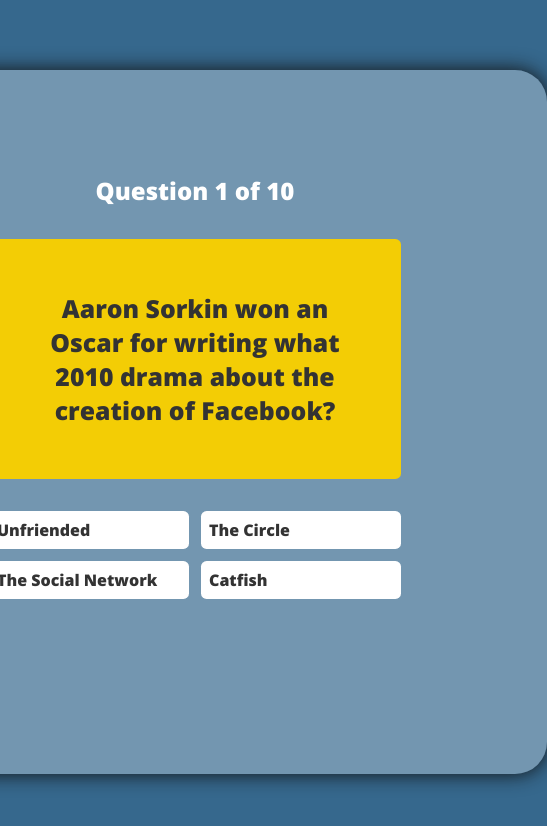
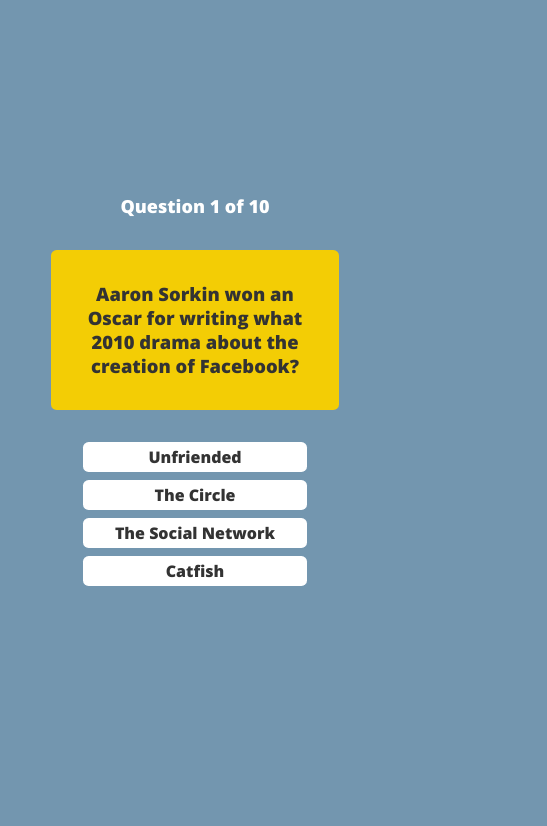
Before and after one commit to larry-gonzales/quiz-show, a plain HTML site: page index.html in a window 390 px wide. Both pictures are taken after a click on the button "MOVIES". Shown: the whole page, 547 px wide, since content can reach past the window. Drawn offline with nearby package versions, Linux system fonts and the light colour scheme.

Commit message:
Add files via upload

```diff
--- a/script.js
+++ b/script.js
@@ -141,7 +141,7 @@
         ]
     },
     {
-        question: 'In the movie Elf, what flavor of Pop Tarts does Buddy use in his spaghetti?',
+        question: 'In the movie Elf, ' + '\n' + 'what flavor of Pop Tarts does Buddy use in ' + '\n' + 'his spaghetti?',
         answer: [
         {text: 'Strawberry', correct: false},
         {text: 'Chocolate', correct: true},
@@ -150,7 +150,7 @@
         ]
     },
     {
-        question: 'Which character does Tom Cruise play in Top Gun?',
+        question: 'Which character does Tom Cruise play in ' + '\n' + 'Top Gun?',
         answer: [
         {text: 'Maverick', correct: true},
         {text: 'Cougar', correct: false},
@@ -177,7 +177,7 @@
         ]
     },
     {
-        question: 'Who is the only Disney princess who was inspired by an actual person?',
+        question: 'Who is the only Disney princess who was inspired by an ' + '\n' + 'actual person?',
         answer: [
         {text: 'Jasmine', correct: false},
         {text: 'Moana', correct: false},
@@ -217,7 +217,7 @@
 // Sports category questions
 const sportsQuestions = [
     {
-        question: 'What’s the diameter of a basketball hoop in inches?',
+        question: 'What’s the diameter ' + '\n' + 'of a basketball hoop ' + '\n' + 'in inches?',
         answer: [
         {text: '12 inches', correct: false},
         {text: '18 inches', correct: true},
@@ -226,7 +226,7 @@
         ]
     },
     {
-        question: 'What do you call it when a player makes three back-to-back strikes in bowling?',
+        question: 'What do you call it when a player makes three back-to-back strikes ' + '\n' + 'in bowling?',
         answer: [
         {text: 'Turkey', correct: true},
         {text: 'Triple', correct: false},
@@ -235,7 +235,7 @@
         ]
     },
     {
-        question: 'A sporting event is held every year on Memorial Day. What is it?',
+        question: 'A sporting event is ' + '\n' + 'held every year on ' + '\n' + 'Memorial Day.' + '\n' + 'What is it?',
         answer: [
         {text: 'The World Cup', correct: false},
         {text: 'Wimbledon', correct: false},
@@ -253,7 +253,7 @@
         ]
     },
     {
-        question: 'Which country has competed the most times in the summer Olympics without winning a gold medal?',
+        question: 'Which country has competed the most times in the summer Olympics without winning a ' + '\n' + 'gold medal?',
         answer: [
         {text: 'The Philippines', correct: true},
         {text: 'Guam', correct: false},
@@ -262,7 +262,7 @@
         ]
     },
     {
-        question: 'How many dimples are there on an average golf ball?',
+        question: 'How many dimples ' + '\n' + ' are there on an ' + '\n' + 'average golf ball?',
         answer: [
         {text: '100', correct: false},
         {text: '256', correct: false},
@@ -271,7 +271,7 @@
         ]
     },
     {
-        question: 'What is the only team in the NFL to neither host nor play in the Super Bowl?',
+        question: 'What is the only team ' + '\n' + 'in the NFL to neither ' + '\n' + 'host nor play in ' + '\n' + 'the Super Bowl?',
         answer: [
         {text: 'Buffalo Bills', correct: false},
         {text: 'Cleveland Browns', correct: true},
@@ -289,7 +289,7 @@
         ]
     },
     {
-        question: 'What number is next (right) to the number "20" on a standard British dart board?',
+        question: 'What number is next (right) to the number "20" on a standard British ' + '\n' + 'dart board?',
         answer: [
         {text: '9', correct: false},
         {text: '4', correct: false},
@@ -311,7 +311,7 @@
 // Cartoons category questions
 const cartoonsQuestions = [
     {
-        question: 'In Rick and Morty, from which dimension do Rick and Morty originate from?',
+        question: 'In Rick and Morty, ' + '\n' + 'from which dimension ' + '\n' + 'do Rick and Morty ' + '\n' + 'originate from?',
         answer: [
         {text: 'Doopidoo Dimension', correct: false},
         {text: 'Dimension C-137', correct: true},
@@ -329,7 +329,7 @@
         ]
     },
     {
-        question: 'Who plays the voice of Sideshow Bob in The Simpsons?',
+        question: 'Who plays the voice ' + '\n' + 'of Sideshow Bob in ' + '\n' + 'The Simpsons?',
         answer: [
         {text: 'Dan Castellaneta', correct: false},
         {text: 'Seth MacFarlane', correct: false},
@@ -338,7 +338,7 @@
         ]
     },
     {
-        question: 'What does Ren often call Stimpy?',
+        question: 'What does Ren ' + '\n' + 'often call Stimpy?',
         answer: [
         {text: 'A dummy', correct: false},
         {text: 'A halfwit', correct: false},
@@ -347,7 +347,7 @@
         ]
     },
     {
-        question: 'On the show Futurmama, what company does Dr. Farnsworth run?',
+        question: 'On the show Futurmama, what company does ' + '\n' + 'Dr. Farnsworth run?',
         answer: [
         {text: 'Space Express', correct: false},
         {text: 'Earth Express', correct: false},
@@ -356,7 +356,7 @@
         ]
     },
     {
-        question: 'How many years after the debut of Mickey Mouse was it before Minnie Mouse made her first appearance?',
+        question: 'How many years after the debut of Mickey Mouse was it before Minnie Mouse made her ' + '\n' + 'first appearance?',
         answer: [
         {text: '1 year', correct: false},
         {text: 'Same year', correct: true},
@@ -392,7 +392,7 @@
         ]
     },
     {
-        question: 'This Peanuts character first appeared in 1966 but was not named until four years later.',
+        question: 'This Peanuts character first appeared in 1966, ' + '\n' + 'but was not named until ' + '\n' + 'four years later.',
         answer: [
         {text: 'Marcie', correct: false},
         {text: 'Pigpen', correct: false},
@@ -414,7 +414,7 @@
         ]
     },
     {
-        question: 'What was Nirvana‘s first album called?',
+        question: 'What was Nirvana‘s ' + '\n' + 'first album called?',
         answer: [
         {text: 'Insecticide', correct: false},
         {text: 'Bleach', correct: true},
--- a/style.css
+++ b/style.css
@@ -9,25 +9,22 @@
     display: flex;
     align-items: center;
     justify-content: center;
-    width: 100vw;
+    background-color: rgb(54, 104, 141);
     height: 100vh;
-    background-color: rgb(54, 104, 141);
 }
-
-/* =============================
-   Quiz Containers
-============================= */
 
 .container {
     display: flex;
     align-content: center;
-    justify-content: space-around;
+    justify-content: center;
 }
 
+/* =============================
+   Quiz Starting Categories
+   ============================= */
 .quiz-wrapper {
-    height: 44rem;
-    width: 44rem;
-    min-width: 44rem;
+    height: 42rem;
+    width: 42rem;
     border-radius: 2rem;
     background-color: rgba(255, 255, 255, 0.3);
     box-shadow: 0 0 20px #111;
@@ -37,23 +34,6 @@
     align-items: center;
 }
 
-.questions-wrapper {
-    height: 44rem;
-    width: 44rem;
-    min-width: 44rem;
-    border-radius: 2rem;
-    background-color: rgba(255, 255, 255, 0.3);
-    box-shadow: 0 0 20px #111;
-    display: flex;
-    flex-direction: column;
-    padding-top: 6.5rem;
-    align-items: center;
-}
-
-
-/* =============================
-   Quiz Starting Categories
-   ============================= */
 .quiz-image {
     width: 26rem;
 }
@@ -98,6 +78,18 @@
 /* =============================
    Quiz Questions
    ============================= */
+.questions-wrapper {
+    height: 42rem;
+    width: 42rem;
+    border-radius: 2rem;
+    background-color: rgba(255, 255, 255, 0.3);
+    box-shadow: 0 0 20px #111;
+    display: flex;
+    flex-direction: column;
+    padding-top: 6.5rem;
+    align-items: center;
+}
+
 .question-count-text {
     font-size: 1.5rem;
     color: #fff;
@@ -115,10 +107,23 @@
     align-items: center;
 }
 
+.question-text {
+    font-size: 1.55rem;
+    color: #333;
+    text-align: center;
+    padding: 1rem;
+}
+
+/* Answer buttons */
 .answer-grid {
     display: grid;
     grid-template-columns: repeat(2, 1fr);
     gap: 0.75rem;
+}
+
+/* Answera text */
+.answer-text {
+    font-size: 1.125rem;
 }
 
 .btn {
@@ -141,6 +146,7 @@
     cursor: pointer;
 }
 
+/* Right and wrong answer button colors */
 .btn.correct {
     border-style: none;
     background: yellowgreen;
@@ -153,17 +159,7 @@
     color: #fff;
 }
 
-.question-text {
-    font-size: 1.55rem;
-    color: #333;
-    text-align: center;
-    padding: 1rem;
-}
-
-.answer-text {
-    font-size: 1.125rem;
-}
-
+/* Next button */
 .next-btn, .restart-btn {
     font-size: 1rem;
     text-align: center;
@@ -188,3 +184,116 @@
 .hide {
     display: none;
 }
+
+/* =================================================
+   Media queries for mobile devices (640px and down)
+   ================================================= */
+@media only screen and (max-width: 640px) {
+    body {
+        background: #7396af;
+    }
+
+    .quiz-wrapper, .questions-wrapper {
+        margin: 0;
+        padding: 0;
+        width: 20rem;
+        border: none;
+        box-shadow: none;
+    }
+
+    /* Quiz starting categories */
+    .quiz-wrapper {
+        background: none;
+        box-shadow: none;
+        display: flex;
+        justify-content: center;
+        align-items: center;
+        height: 100%;
+    }
+
+    .quiz-image {
+        width: 18rem;
+    }
+
+    .start-text {
+        font-size: 1.15rem;
+        line-height: 1.65rem;
+        margin: 1.125rem 0 1.25rem 0;
+        width: 11rem;
+    }
+
+    .category-btns {
+        grid-template-columns: 1fr;
+        gap: 0.75rem;
+    }
+
+    .movies-btn,
+    .sports-btn,
+    .cartoons-btn,
+    .music-btn {
+        font-size: 1.125rem;
+        padding: 0.25rem 0;
+        width: 13rem;
+    }
+
+    /* Quiz questions */
+    .questions-wrapper {
+        background: none;
+        box-shadow: none;
+        height: 28.5rem;
+    }
+
+    .question-count-text {
+        font-size: 1.125rem;
+    }
+
+    .question-frame {
+        height: 10rem;
+        width: 18rem;
+        border-style: none;
+        padding: 1.5rem 0.75rem;
+    }
+
+    .question-text {
+        font-size: 1.15rem;
+        line-height: 1.5rem;
+        width: 29rem;
+        padding: 0.5rem;
+    }
+
+    /* Answer buttons */
+    .answer-grid {
+        grid-template-columns: 1fr;
+        gap: 0.5rem;
+    }
+
+    /* Answera text */
+    .answer-btn {
+        font-size: 1rem;
+    }
+
+    .btn {
+        font-size: 1rem;
+        text-transform: none;
+        border-style: none;
+        padding: 0.25rem 0;
+        width: 14rem;
+        display: flex;
+        justify-content: center;
+        align-items: center;
+    }
+
+    /* Next button */
+    .next-btn, .restart-btn {
+        font-size: 1rem;
+        text-align: center;
+        text-transform: uppercase;
+        border-style: none;
+        border-radius: 0.35rem;
+        padding: 0.25rem 0;
+        width: 6rem;
+        margin-top: 1.75rem;
+        color: #000;
+        background: #fff;
+    }
+}
```
